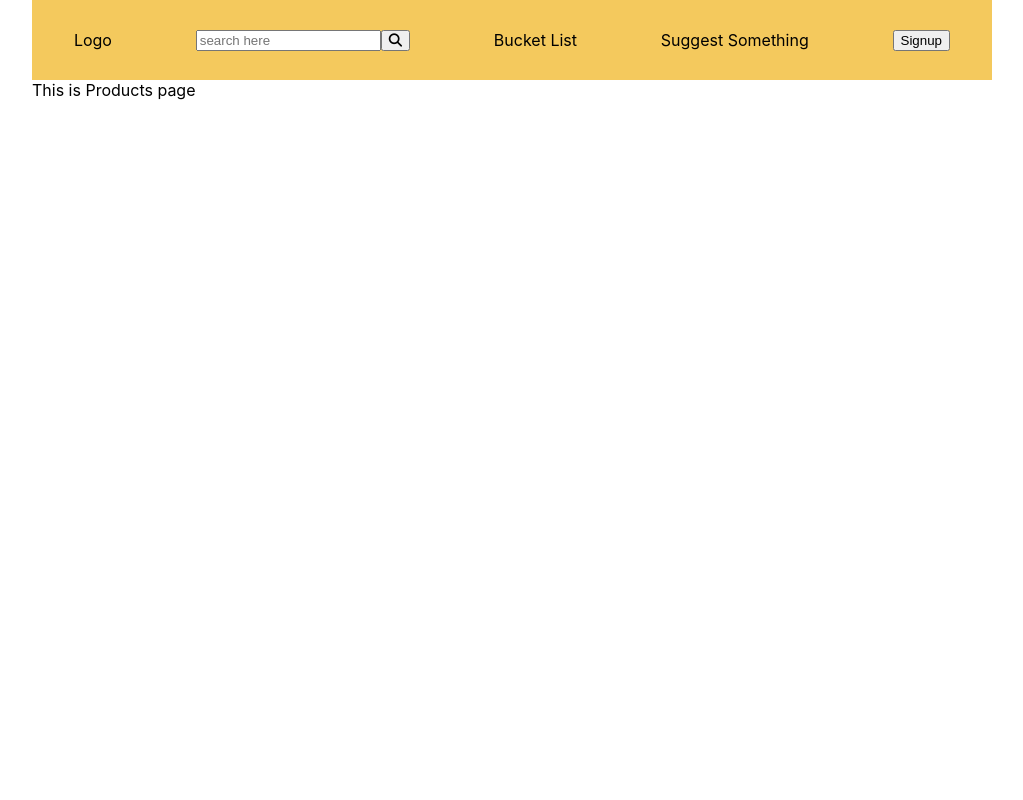
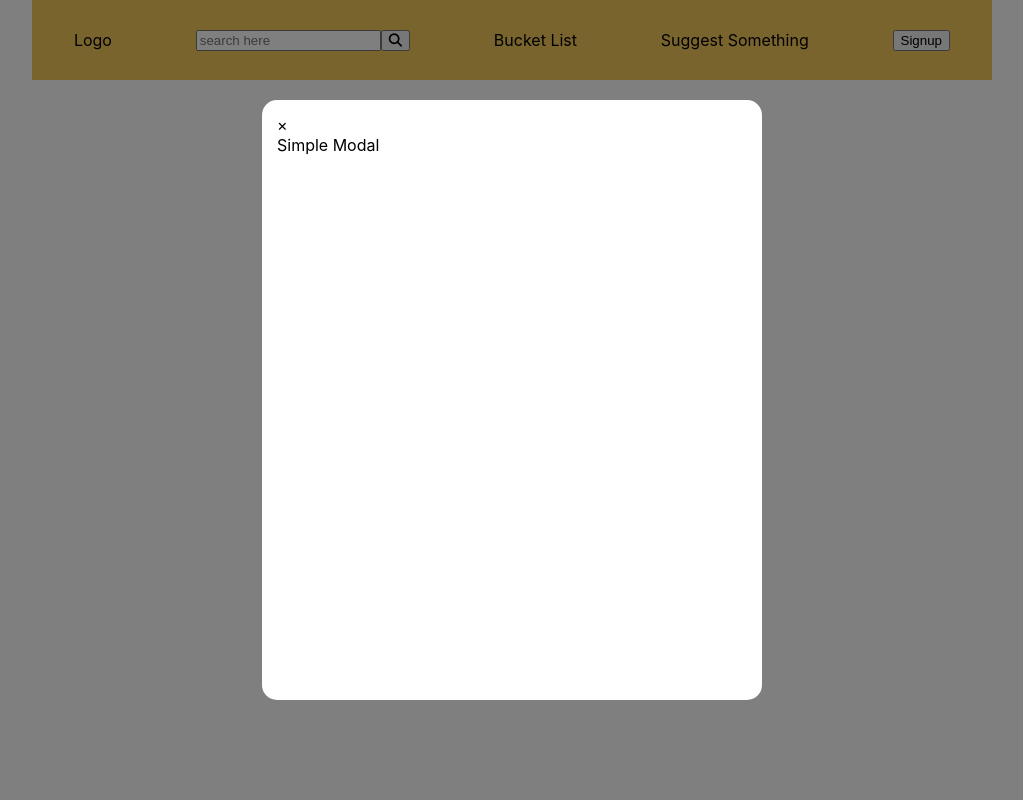
Before and after one commit to MushfiqMashuk/FoodMortem, a Next.js app: page /products in a window 1280 px wide. Shown: the top 800 px of the page, without its empty margins (128-1151 px from the left). Built offline with nearby package versions, Linux system fonts and the light colour scheme.

Commit message:
Stopped the scrolling of the content while a modal open

```diff
--- a/components/Modal/index.jsx
+++ b/components/Modal/index.jsx
@@ -1,11 +1,22 @@
+import { useEffect } from "react";
+import styles from "./modal.module.scss";
+
 const Modal = () => {
+  useEffect(() => {
+    document.body.classList.add(styles.overflow_hidden);
+
+    return () => document.body.classList.remove(styles.overflow_hidden);
+  });
+
   return (
-    <div id="myModal" className="modal">
-      <div className="modal_content">
-        <span id="closeModal" className="close">
-          &times;
-        </span>
-        <p>Simple Modal</p>
+    <div className={styles.modal}>
+      <div className={styles.wrapper}>
+        <div className={styles.modal_content}>
+          <span id="closeModal" className="close">
+            &times;
+          </span>
+          <p>Simple Modal</p>
+        </div>
       </div>
     </div>
   );
--- a/components/Modal/modal.module.scss
+++ b/components/Modal/modal.module.scss
@@ -1,24 +1,44 @@
+@import "../../styles/Mixins.scss";
+
+.overflow_hidden {
+  overflow: hidden;
+}
+
 .modal {
-  display: block;
   position: fixed;
+  top: 0;
   left: 0;
-  top: 0;
-  z-index: 9999;
+  bottom: 0;
+  right: 0;
   width: 100%;
   height: 100%;
-  padding-top: 100px;
-  background-color: black;
-  background-color: rgba(0, 0, 0, 0.4);
+  z-index: 9999;
+  @include center_element;
+  background-color: rgba(0, 0, 0, 0.5);
   -webkit-transition: 0.5s;
   overflow: auto;
   transition: all 0.3s linear;
 
+  //   .modal_content {
+  //     background-color: #fefefe;
+  //     margin: auto;
+  //     padding: 20px;
+  //     border-radius: 4px;
+  //     max-width: 300px;
+  //     height: 450px;
+  //   }
+
   .modal_content {
-    background-color: #fefefe;
-    margin: auto;
-    padding: 20px;
-    border-radius: 4px;
-    max-width: 300px;
-    height: 450px;
+    background: white;
+    height: 100%;
+    width: 100%;
+    border-radius: 15px;
+    padding: 15px;
+  }
+
+  .wrapper {
+    overflow: hidden;
+    width: 500px;
+    height: 600px;
   }
 }
--- a/pages/brands/index.jsx
+++ b/pages/brands/index.jsx
@@ -1,7 +1,7 @@
 import Layout from "../../components/Layout";
 
 function Brands() {
-  return <Layout>This is Brands page</Layout>;
+  return <Layout></Layout>;
 }
 
 export default Brands;
--- a/pages/products/index.jsx
+++ b/pages/products/index.jsx
@@ -1,7 +1,12 @@
 import Layout from "../../components/Layout";
+import Modal from "../../components/Modal";
 
 function Products() {
-  return <Layout>This is Products page</Layout>;
+  return (
+    <Layout>
+      <Modal />
+    </Layout>
+  );
 }
 
 export default Products;
```
